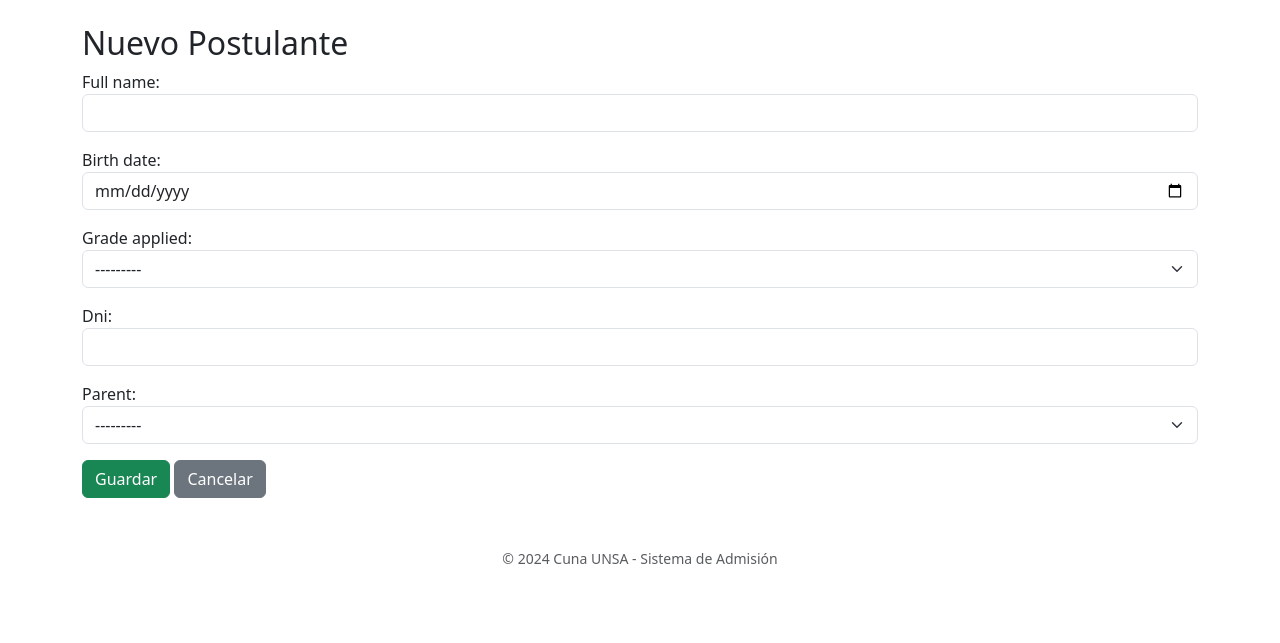
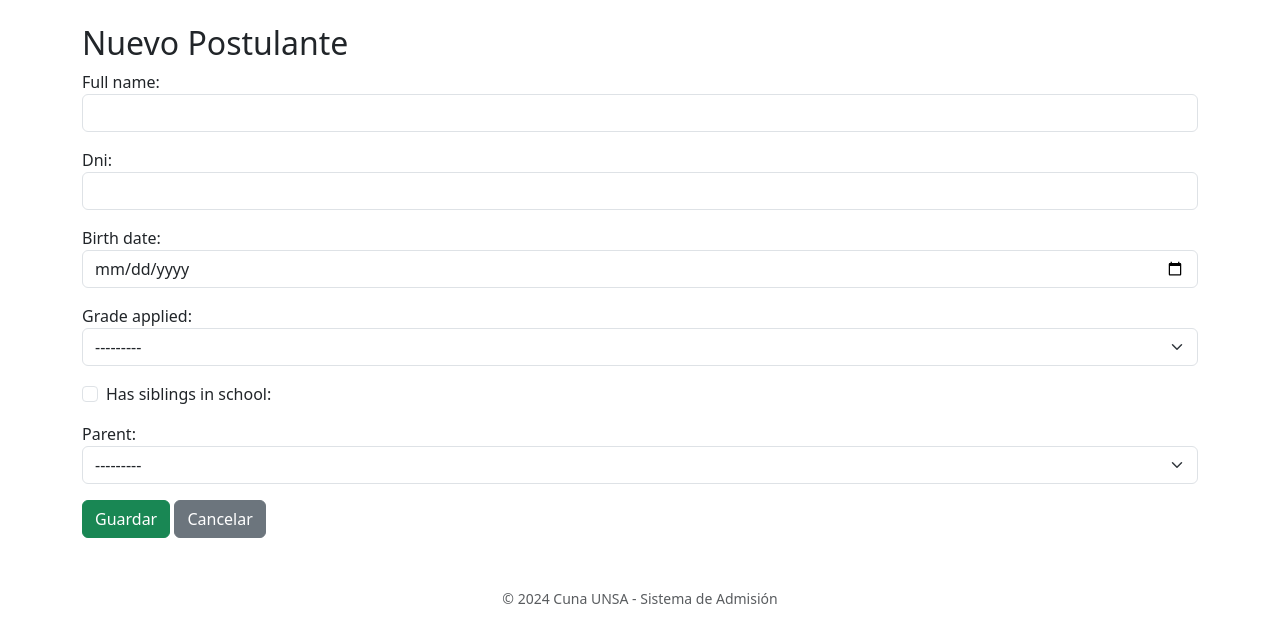
Before and after one commit to Camila-Alarico/PW2---Trabajo-Final, a Django app: page /applicants/create/ in a window 1280 px wide. Shown: the part 56-699 px from the top of the page. Run offline with Django 5.2, Linux system fonts and the light colour scheme; data comes from the database, SQL or seed files in the repository; both versions use the stored data as it was after the commit.

Commit message:
Se agrega el valor booleano "has_siblings_in_school" al modelo aplicante. Y se adaptan el formulario y los templates

```diff
--- a/admission/forms.py
+++ b/admission/forms.py
@@ -23,6 +23,7 @@ class ApplicantForm(forms.ModelForm):
             'grade_applied': forms.Select(attrs={'class': 'form-select'}),
             'dni': forms.TextInput(attrs={'class': 'form-control'}),
             'parent': forms.Select(attrs={'class': 'form-select'}),
+            'has_siblings_in_school': forms.CheckboxInput(attrs={'class': 'form-check-input'}),
         }
 
     def clean(self):
--- a/admission/models.py
+++ b/admission/models.py
@@ -22,6 +22,7 @@ class Applicant(models.Model):
     grade_applied = models.CharField(max_length=10, choices=GRADE_CHOICES)
     dni = models.CharField(max_length=10, unique=True)
     parent = models.ForeignKey(Parent, on_delete=models.CASCADE, related_name='children')
+    has_siblings_in_school = models.BooleanField(default=False)
 
     def __str__(self):
         return f"{self.full_name} - {self.grade_applied}"
--- a/admission/templates/admission/applicant_detail.html
+++ b/admission/templates/admission/applicant_detail.html
@@ -9,8 +9,5 @@
   <li class="list-group-item"><strong>Fecha de Nacimiento:</strong> {{ applicant.birth_date }}</li>
   <li class="list-group-item"><strong>Aula:</strong> {{ applicant.grade_applied }}</li>
   <li class="list-group-item"><strong>Apoderado:</strong> {{ applicant.parent }}</li>
+  <li class="list-group-item"><strong>Tiene Hermanos en IEI:</strong> {{ applicant.has_siblings_in_school|yesno:"Sí,No" }}</li>
 </ul>
-<br>
-<a href="{% url 'applicant_update' applicant.pk %}" class="btn btn-warning">Editar</a>
-<a href="{% url 'applicant_list' %}" class="btn btn-secondary">Volver</a>
-{% endblock %}
--- a/admission/templates/admission/applicant_form.html
+++ b/admission/templates/admission/applicant_form.html
@@ -6,7 +6,24 @@
 <h2>{{ form.instance.pk|yesno:"Editar Postulante,Nuevo Postulante" }}</h2>
 <form method="post">
   {% csrf_token %}
-  {{ form.as_p }}
+  <div class="mb-3">
+    {{ form.full_name.label_tag }} {{ form.full_name }}
+  </div>
+  <div class="mb-3">
+    {{ form.dni.label_tag }} {{ form.dni }}
+  </div>
+  <div class="mb-3">
+    {{ form.birth_date.label_tag }} {{ form.birth_date }}
+  </div>
+  <div class="mb-3">
+    {{ form.grade_applied.label_tag }} {{ form.grade_applied }}
+  </div>
+  <div class="mb-3 form-check">
+    {{ form.has_siblings_in_school }} {{ form.has_siblings_in_school.label_tag }}
+  </div>
+  <div class="mb-3">
+    {{ form.parent.label_tag }} {{ form.parent }}
+  </div>
   <button type="submit" class="btn btn-success">Guardar</button>
   <a href="{% url 'applicant_list' %}" class="btn btn-secondary">Cancelar</a>
 </form>
```
Also changed, not shown: db.sqlite3.
